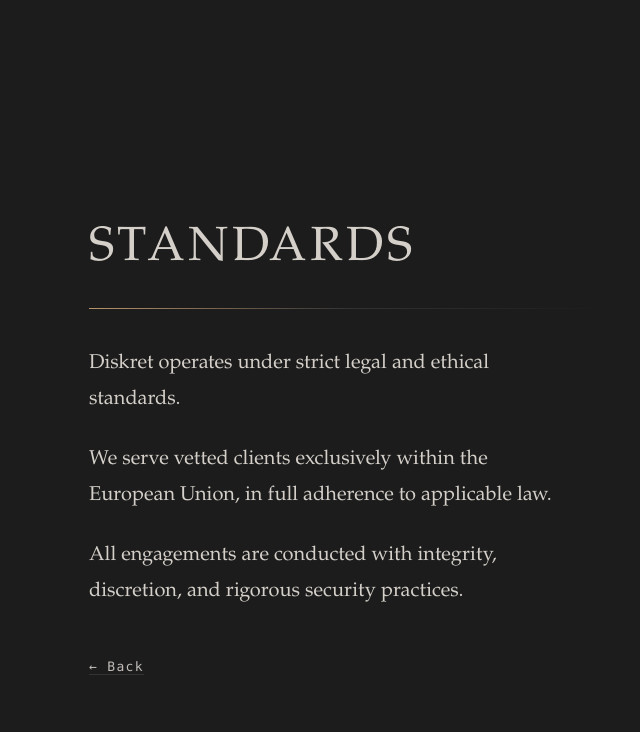
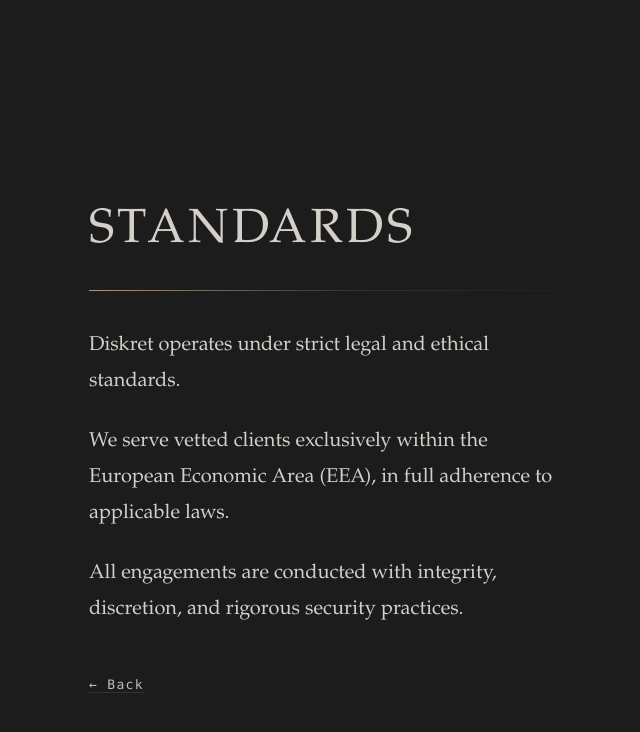
Before and after one commit to drj-diskret/drj-diskret.github.io, a Jekyll site: the page built from standards.md, in a window 1280 px wide. Shown: the top 732 px of the page, without its empty margins (291-931 px from the left). Built offline with Jekyll 4.4.1, drawn with Linux system fonts in a browser that asks for light colours.

Commit message:
Update standards.md
EU -> EEA

```diff
--- a/standards.md
+++ b/standards.md
@@ -9,7 +9,7 @@ layout: default
 
 <div class="standards-body">
   <p>Diskret operates under strict legal and ethical standards.</p>
-  <p>We serve vetted clients exclusively within the European Union, in full adherence to applicable law.</p>
+  <p>We serve vetted clients exclusively within the European Economic Area (EEA), in full adherence to applicable laws.</p>
   <p>All engagements are conducted with integrity, discretion, and rigorous security practices.</p>
 </div>
 
```
